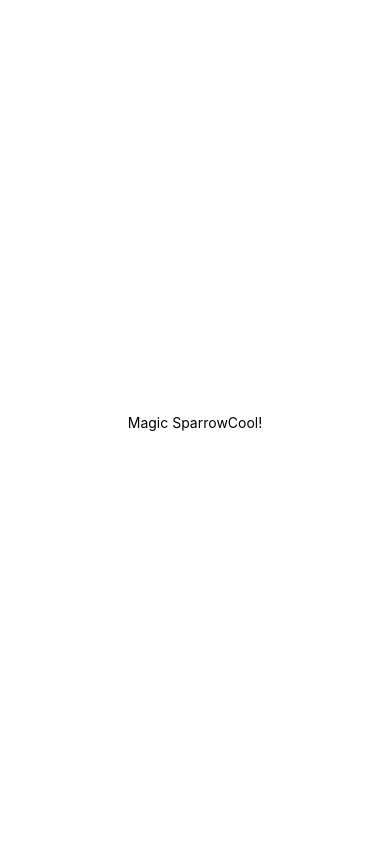
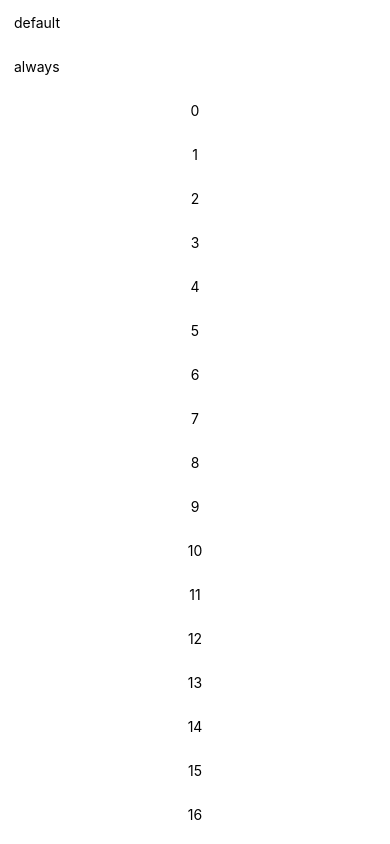
Before and after one commit to tivjoe/SparrowCool, a React Native app: screen / in a window 390 px wide. Built offline with nearby package versions, Linux system fonts and the light colour scheme.

Commit message:
吸顶导航栏

```diff
--- a/App.tsx
+++ b/App.tsx
@@ -3,14 +3,39 @@
  */
 
 import React, { Component } from 'react';
-import { Text, View, StyleSheet } from 'react-native';
+import { Text, View, StyleSheet, FlatList } from 'react-native';
+import { NavigationBar, NavigationBackBar, NavigationSpringBar } from './SparrowCool';
 
 class App extends Component {
   render() {
     return (
-      <View style={styles.container}>
-        <Text>Magic SparrowCool!</Text>
-      </View>
+      // <View style={styles.container}>
+      //   <Text>Magic SparrowCool!</Text>
+      // </View>
+      <NavigationSpringBar
+        defaultHeader={<NavigationBackBar backIconComponent={<Text>default</Text>} onPressBack={() => { }} />}
+        defaultHeaderHeight={44}
+        alwayShowComponent={<NavigationBackBar backIconComponent={<Text>always</Text>} onPressBack={() => { }} />}
+        onPullUpShowHeader={<NavigationBackBar backIconComponent={<Text>pullUp</Text>} onPressBack={() => { }} />}
+        bodyContainer={
+          <FlatList
+            data={[
+              0, 0, 0, 0, 0, 0, 0, 0, 0, 0,
+              0, 0, 0, 0, 0, 0, 0, 0, 0, 0,
+              0, 0, 0, 0, 0, 0, 0, 0, 0, 0,
+              0, 0, 0, 0, 0, 0, 0, 0, 0, 0,
+              0, 0, 0, 0, 0, 0, 0, 0, 0, 0,
+              0, 0, 0, 0, 0, 0, 0, 0, 0, 0,
+              0, 0, 0, 0, 0, 0, 0, 0, 0, 0,
+              0, 0, 0, 0, 0, 0, 0, 0, 0, 0,
+              0, 0, 0, 0, 0, 0, 0, 0, 0, 0,
+              0, 0, 0, 0, 0, 0, 0, 0, 0, 0
+            ]}
+            renderItem={({ item, index }) => <NavigationBar centerComponent={<Text>{index}</Text>} />}
+          />}
+      />
+
+
     );
   }
 }
--- /dev/null
+++ b/SparrowCool/NavigationBar/NavigationSpringBar/CrossHeader.tsx
@@ -0,0 +1,34 @@
+import React from 'react';
+import { Animated, StyleSheet, TouchableWithoutFeedback, View } from 'react-native';
+
+/**
+ * @file 吸顶导航栏，上拉隐藏导航栏/显示新的导航栏，下拉显示默认导航栏
+ */
+export interface Props {
+    scrollY: Animated.Value;
+    scrollYValue: number; //scrollViewY轴滑动距离
+    defaultHeader: React.ReactNode; // 默认显示的导航栏,下滑时显示的导航栏
+    defaultHeaderHeight: number; // 默认显示导航栏的高度
+    onPullUpShowHeader?: React.ReactNode; // 上滑时显示的导航栏，默认为隐藏
+}
+
+export const CrossHeader: React.FC<Props> = (props) => {
+    return (
+        <Animated.View style={{
+            opacity: props.scrollY.interpolate({
+                inputRange: [0, props.defaultHeaderHeight * 2],
+                outputRange: [1, 0]
+            }),
+            height:props.scrollY.interpolate({
+                inputRange:[0,props.defaultHeaderHeight*2],
+                outputRange:[props.defaultHeaderHeight,0]
+            })
+        }} >
+            {props.defaultHeader}
+        </Animated.View>
+    )
+}
+
+const styles = StyleSheet.create({
+
+});
--- /dev/null
+++ b/SparrowCool/NavigationBar/NavigationSpringBar/index.tsx
@@ -0,0 +1,57 @@
+import React from 'react';
+import { Animated, View, StyleSheet } from 'react-native';
+import { CrossHeader } from './CrossHeader';
+
+/**
+ * @file 吸顶导航栏，上拉隐藏导航栏/显示新的导航栏，下拉显示默认导航栏
+ */
+export interface Props {
+    defaultHeader: React.ReactNode; // 默认显示的导航栏,下滑时显示的导航栏
+    defaultHeaderHeight: number; // 默认显示导航栏的高度
+    onPullUpShowHeader?: React.ReactNode; // 上滑时显示的导航栏，默认为隐藏
+    alwayShowComponent?: React.ReactNode; // 一直显示的组件
+    bodyContainer: React.ReactNode; // 主要内容
+}
+
+export const NavigationSpringBar: React.FC<Props> = (props) => {
+
+    const [scrollY] = React.useState(new Animated.Value(0));
+    const [scrollYValue, setScrollYValue] = React.useState(-1);
+
+    React.useEffect(() => {
+        scrollY.removeAllListeners();
+        scrollY.addListener(({ value }) => setScrollYValue(value));
+        return () => {
+            scrollY.removeAllListeners();
+        }
+    }, [scrollYValue === -1]) //保证只存在一个监听
+
+    return (
+        <View style={[styles.container]}>
+
+            <CrossHeader
+                scrollY={scrollY}
+                scrollYValue={scrollYValue}
+                defaultHeader={props.defaultHeader}
+                defaultHeaderHeight={props.defaultHeaderHeight}
+                onPullUpShowHeader={props.onPullUpShowHeader}
+            />
+            {props.alwayShowComponent}
+
+            <Animated.ScrollView
+                style={[styles.container]}
+                scrollEventThrottle={16}
+                onScroll={Animated.event([{ nativeEvent: { contentOffset: { y: scrollY } } }])}
+            >
+                {props.bodyContainer}
+            </Animated.ScrollView>
+
+        </View>
+    );
+};
+
+const styles = StyleSheet.create({
+    container: {
+        flex: 1
+    }
+});
--- a/SparrowCool/index.tsx
+++ b/SparrowCool/index.tsx
@@ -1,2 +1,3 @@
 export { NavigationBar } from './NavigationBar/NavigationBar';
 export { NavigationBackBar } from './NavigationBar/NavigationBackBar';
+export { NavigationSpringBar } from './NavigationBar/NavigationSpringBar/index';
```
